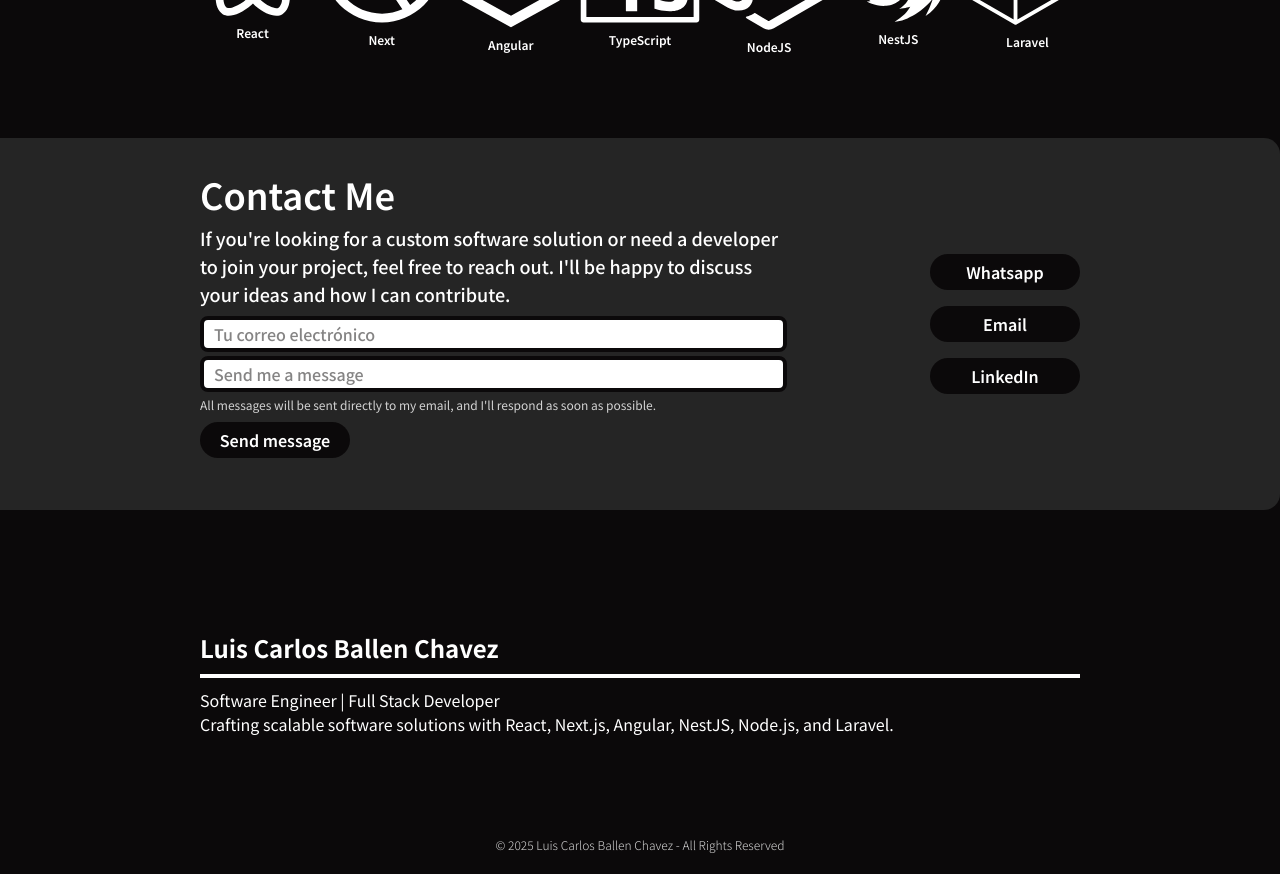
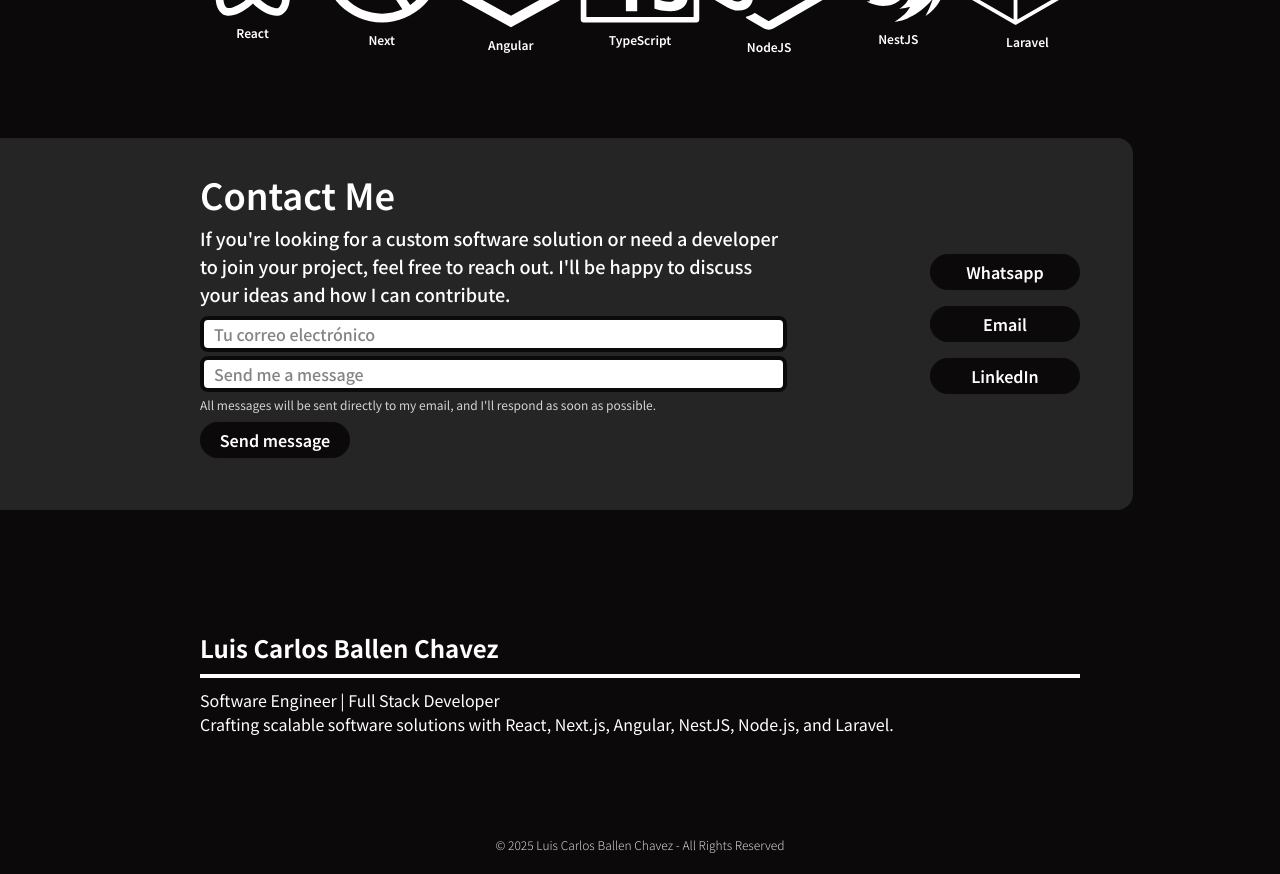
Before and after one commit to LimonsitOwO/Portfolio-NextJS, a Next.js app: page / in a window 1280 px wide. Shown: the part 3200-4074 px from the top of the page. Built offline with nearby package versions, Linux system fonts and the light colour scheme.

Commit message:
Fix: Contact me

```diff
--- a/app/components/ContactMe.tsx
+++ b/app/components/ContactMe.tsx
@@ -44,7 +44,14 @@ export default function ContactMe() {
 
   return (
     <article id="contactMe" className="relative my-[102px] py-9 rounded-l-2xl">
-      <div className="absolute inset-0 z-0 bg-secondary rounded-r-2xl"></div>
+      <div
+        className="
+        absolute inset-0 z-0 bg-secondary rounded-r-2xl
+        lg:mr-[147px] md:mr-[88px] sm:mr-[59px] mr-[29px]
+        lg:pr-[53px] md:pr-[32px] pr-[24px]
+        lg:pl-[200px] md:pl-[120px] sm:pl-[80px] pl-[40px]
+      "
+      ></div>
       <Wrapper isContent className="relative z-10 grid grid-cols-3 text-text">
         <section className="lg:col-span-2 col-span-3 mb-4 sm:text-start text-center">
           <h1 className="text-4xl font-semibold mb-2.5">
```
